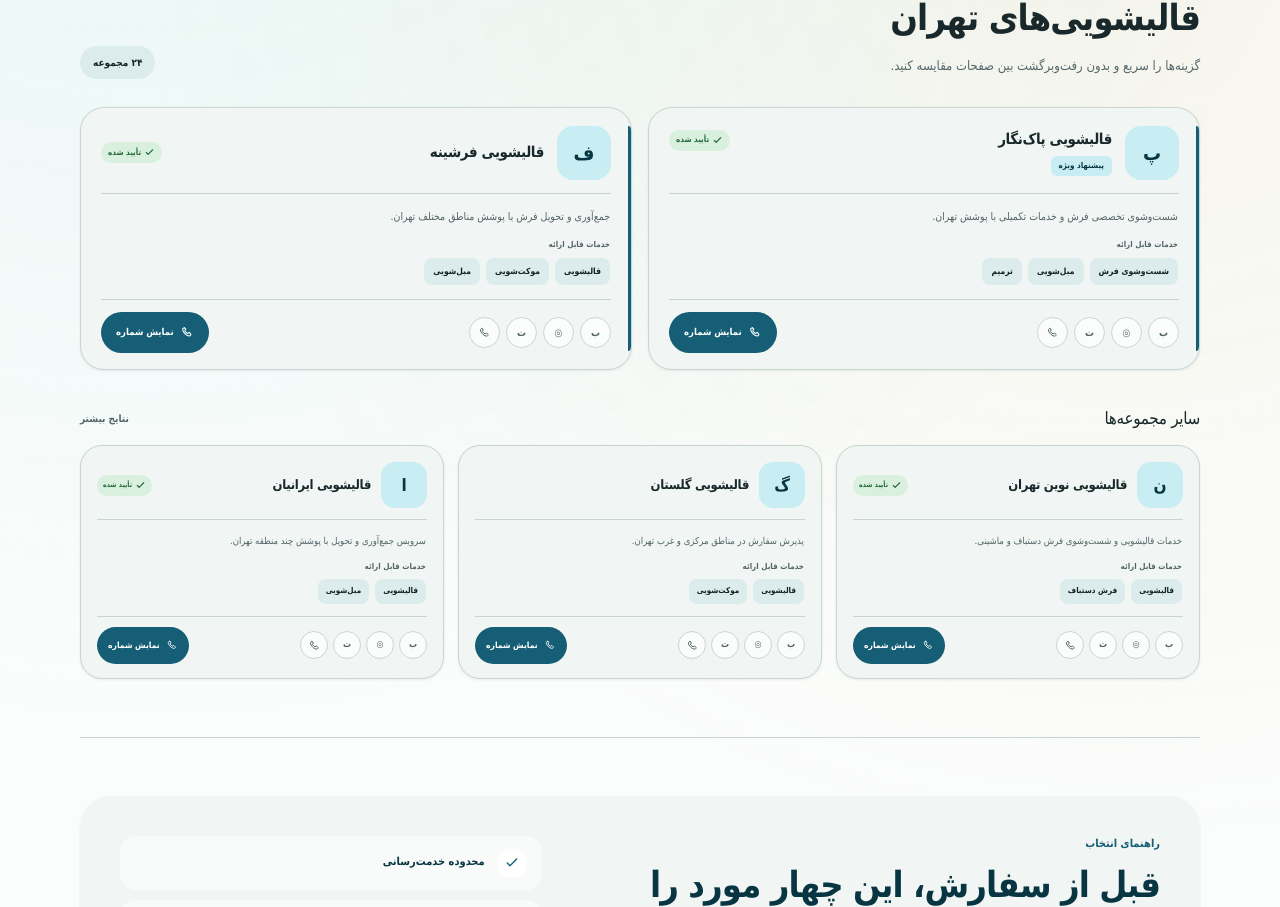
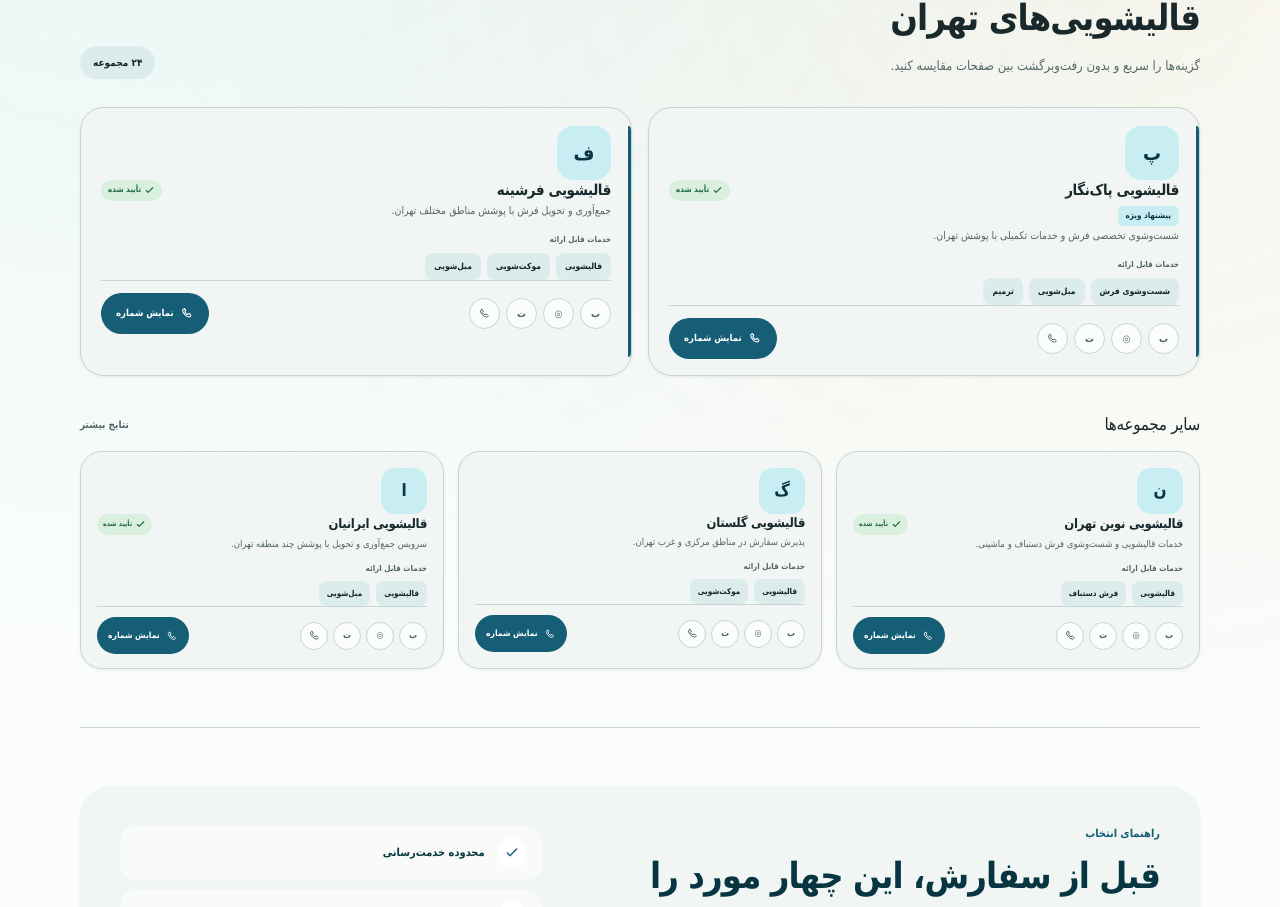
Before and after one commit to HoseinPirhadi/nextjs-boilerplate, a Next.js app: page / in a window 1280 px wide. Shown: the part 994-1901 px from the top of the page. Built offline with nearby package versions, Linux system fonts and the light colour scheme; a web font is replaced by a local one.

Commit message:
refactor: combine cleaner card upper sections

```diff
--- a/app/page.tsx
+++ b/app/page.tsx
@@ -40,7 +40,8 @@ function Icon({ name }: { name: "arrow" | "search" | "check" | "star" | "map" |
 function CleanerCard({ cleaner, featured = false }: { cleaner: typeof featuredCleaners[number]; featured?: boolean }) {
   return (
     <article className={`m3-cleaner-card ${featured ? "is-featured" : ""}`}>
-      <div className="m3-cleaner-top">
+      <div className="m3-cleaner-main">
+        <div className="m3-cleaner-identity">
           <div className="m3-avatar" aria-hidden="true">{cleaner.logo}</div>
           <div className="m3-cleaner-title">
             <div className="m3-cleaner-name-row">
@@ -50,12 +51,13 @@ function CleanerCard({ cleaner, featured = false }: { cleaner: typeof featuredCl
             {cleaner.ad && <span className="m3-featured-label">پیشنهاد ویژه</span>}
           </div>
         </div>
-      <div className="m3-cleaner-content">
+        <div className="m3-cleaner-summary">
           <p className="m3-cleaner-description">{cleaner.description}</p>
           <section className="m3-cleaner-services">
             <span className="m3-field-label">خدمات قابل ارائه</span>
             <div className="m3-chip-row">{cleaner.services.map((service) => <span className="m3-chip" key={service}>{service}</span>)}</div>
           </section>
+        </div>
       </div>
       <div className="m3-cleaner-footer">
         <div className="m3-contact-row" aria-label="راه‌های ارتباطی">
```
Lines whose indentation alone changed are shown as unchanged.
